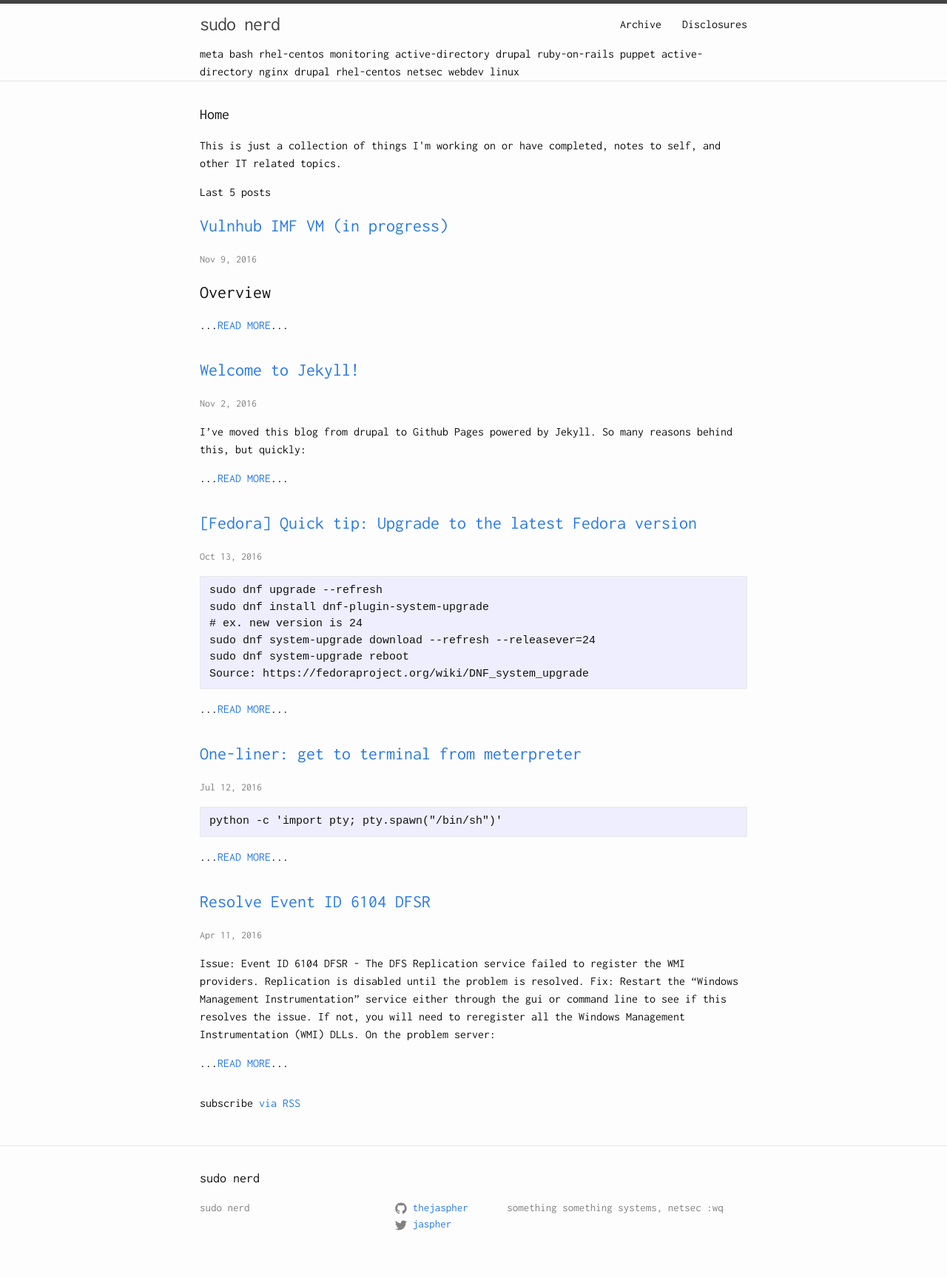
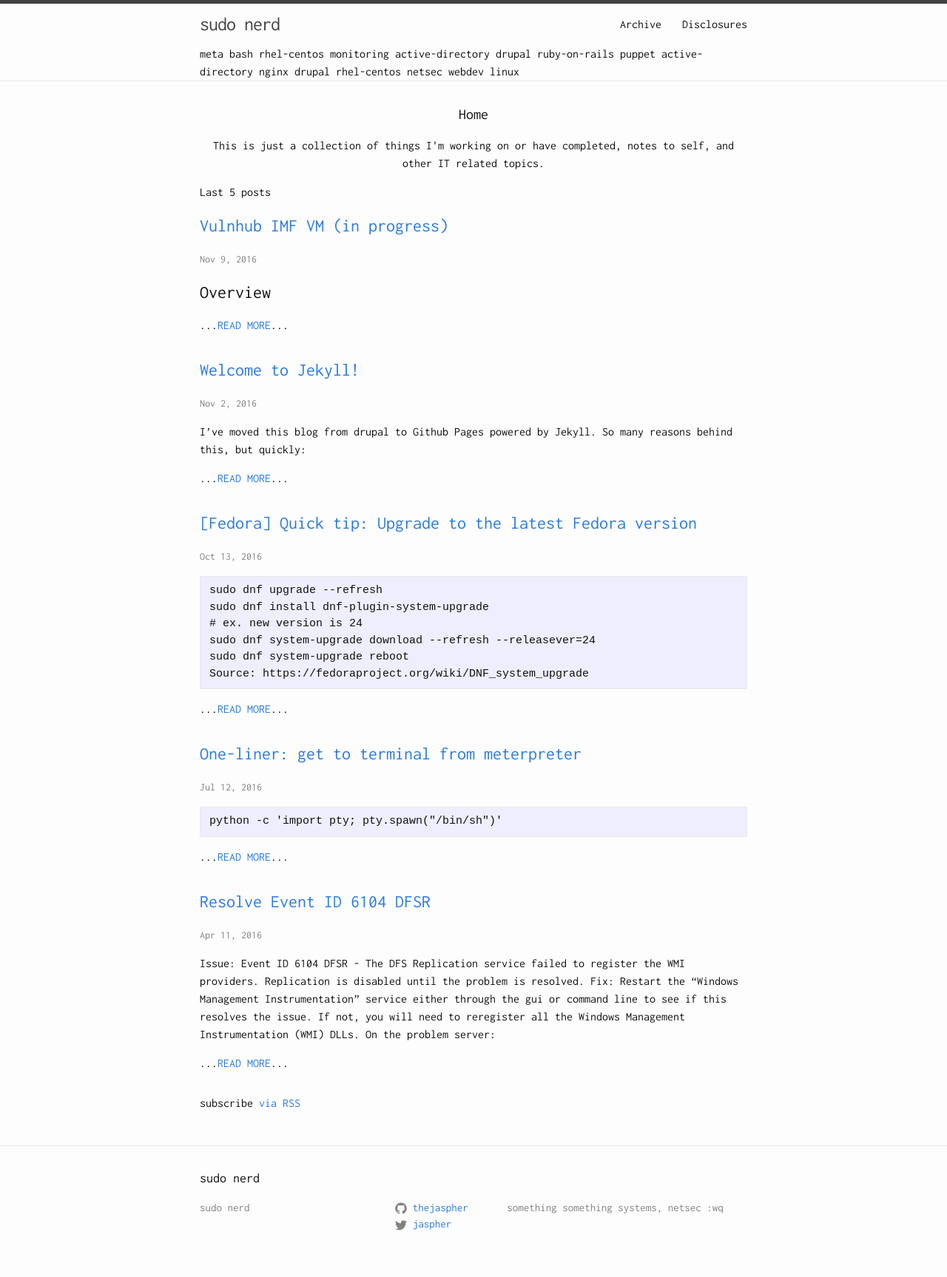
Before and after one commit to educationnull/thejaspher.github.io, a Jekyll site: the page built from index.md, in a window 1280 px wide. Shown: the whole page at 74% size. Built offline with Jekyll 4.4.1, drawn with Linux system fonts in a browser that asks for light colours.

Commit message:
Update _layout.scss

```diff
--- a/_sass/minima/_layout.scss
+++ b/_sass/minima/_layout.scss
@@ -239,3 +239,7 @@
 .tags {
     display: -webkit-inline-box;
 }
+
+ .front {
+    text-align: center;
+  }
```
